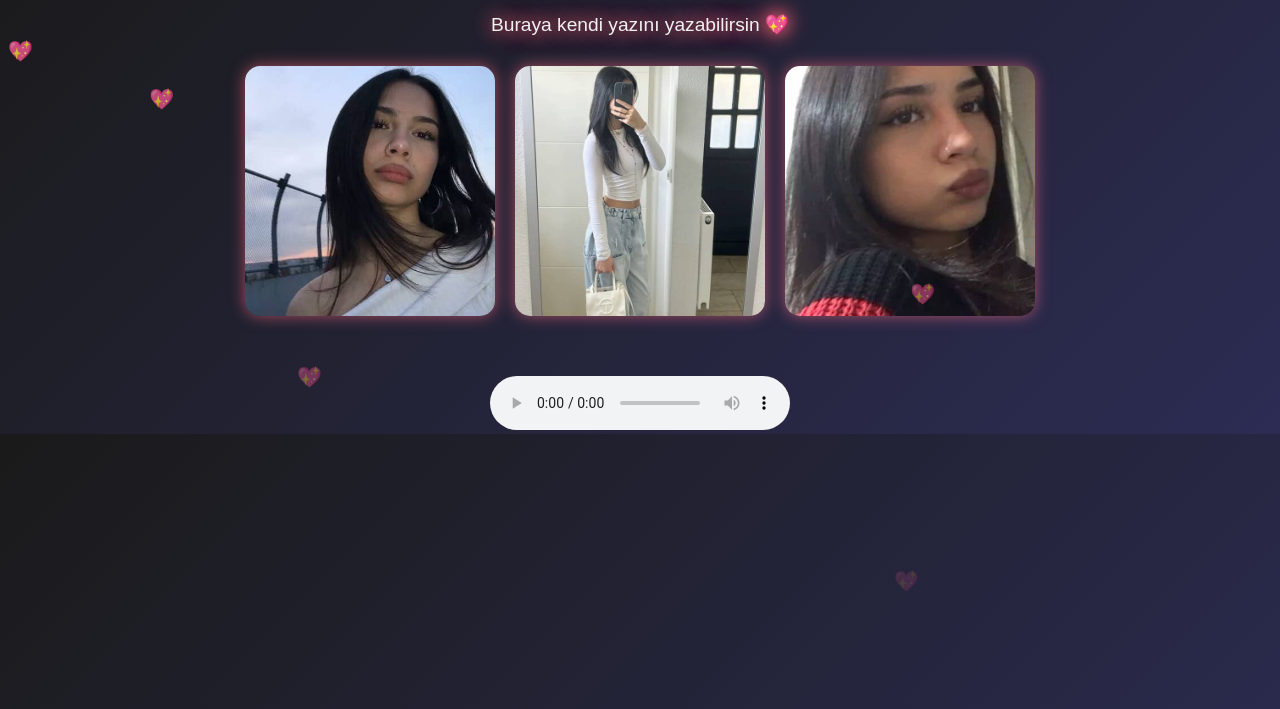
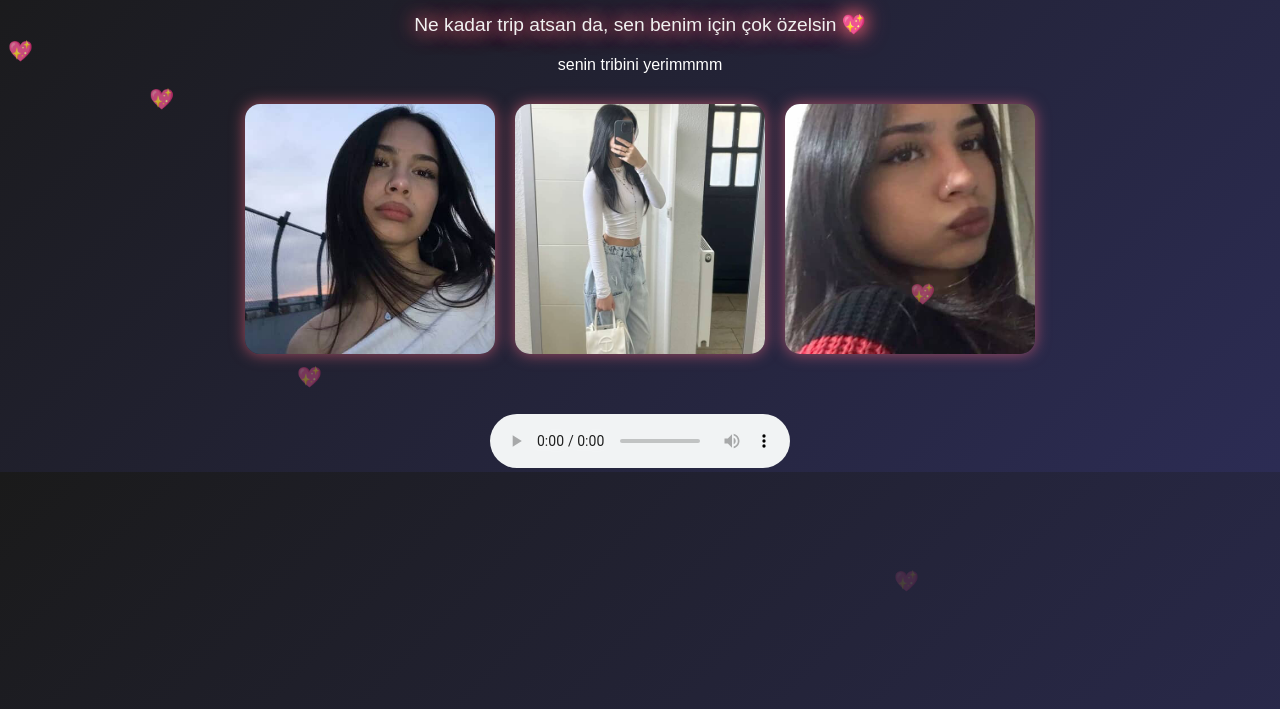
Before and after one commit to fkurt689/sana-zel, a plain HTML site: page index.html in a window 1280 px wide. Shown: the part 91-800 px from the top of the page. Drawn offline with Linux system fonts and the light colour scheme.

Commit message:
Update index.html

```diff
--- a/index.html
+++ b/index.html
@@ -72,8 +72,8 @@
 </head>
 <body>
   <h1>Sana Küsmek Olmaz 💕</h1>
-  <p>Buraya kendi yazını yazabilirsin 💖</p>
-
+  <p>Ne kadar trip atsan da, sen benim için çok özelsin  💖</p>
+</p>senin tribini yerimmmm</p>
   <div class="gallery">
     <img src="foto1.jpg" alt="Fotoğraf 1">
     <img src="foto2.jpg" alt="Fotoğraf 2">
```
